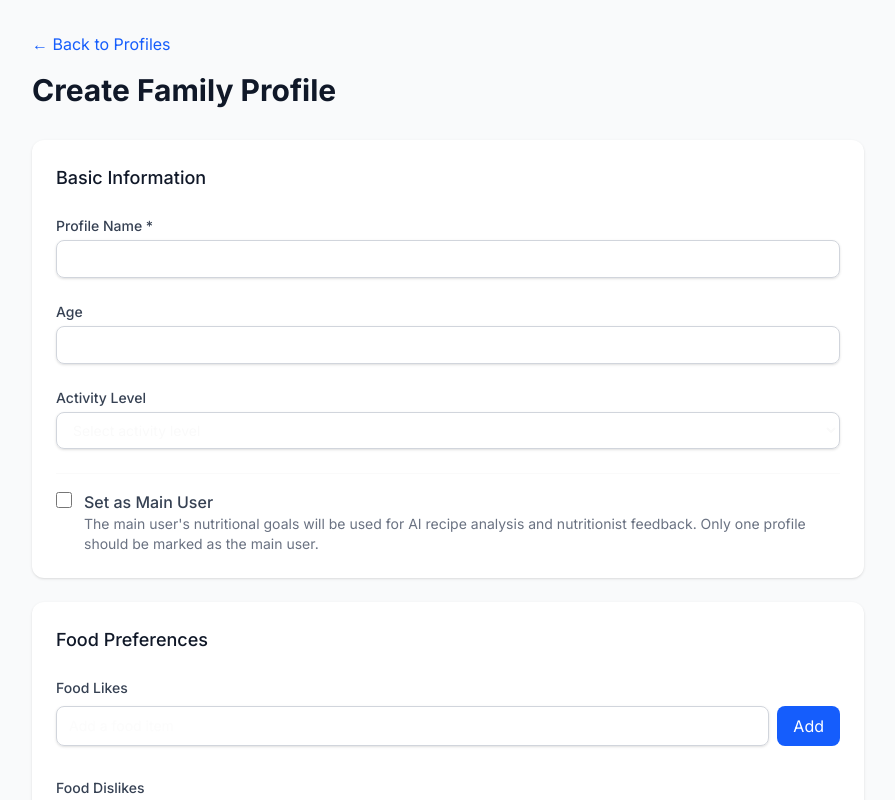
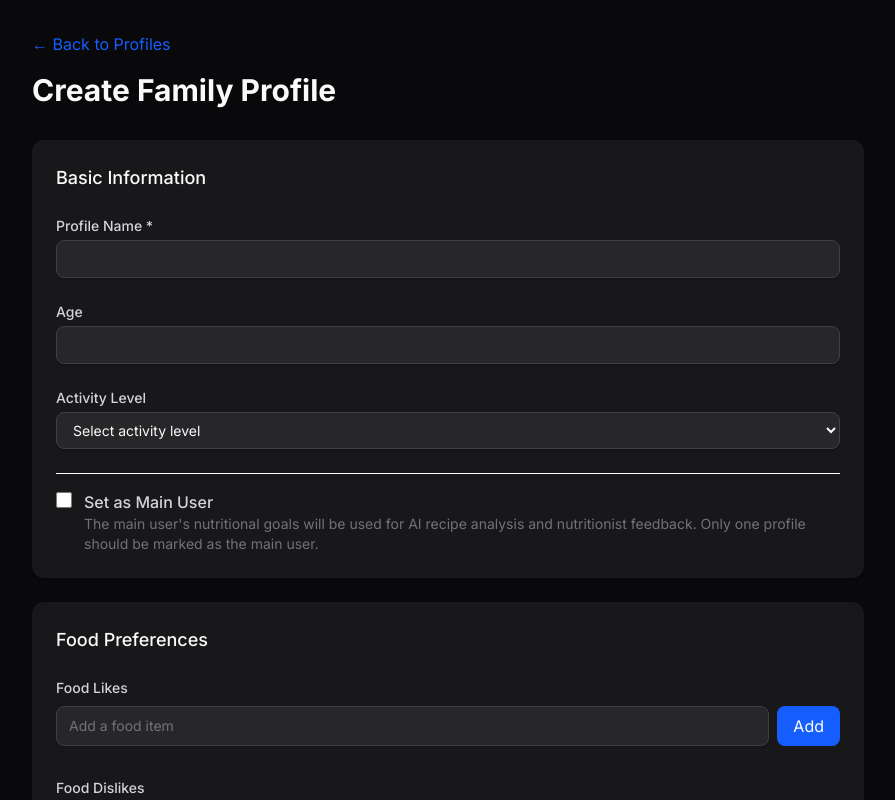
Before and after one commit to chrishadley1983/family-meal-planner, a Next.js app: page /profiles/new in a window 1280 px wide. Shown: the top 800 px of the page, without its empty margins (192-1087 px from the left). Built offline with nearby package versions, Linux system fonts and the light colour scheme.

Commit message:
fix: Restore dark theme by overriding light theme Tailwind classes

```diff
--- a/app/globals.css
+++ b/app/globals.css
@@ -86,12 +86,82 @@
   --radius-full: 9999px;
 }
 
-/* Base styles */
+/* Base styles - Force dark theme across all pages */
 body {
-  background-color: #09090b;
+  background-color: #09090b !important;
   color: #fafafa;
   -webkit-font-smoothing: antialiased;
   -moz-osx-font-smoothing: grayscale;
+}
+
+/* Override light theme backgrounds with dark theme */
+.bg-gray-50,
+.bg-gray-100,
+.bg-white {
+  background-color: #09090b !important;
+}
+
+/* Override light card backgrounds */
+.bg-white.rounded-lg,
+.bg-white.rounded-xl,
+.bg-gray-50.rounded-lg {
+  background-color: #18181b !important;
+  border-color: #27272a !important;
+}
+
+/* Override light text colors */
+.text-gray-900 {
+  color: #fafafa !important;
+}
+
+.text-gray-800 {
+  color: #e4e4e7 !important;
+}
+
+.text-gray-700 {
+  color: #d4d4d8 !important;
+}
+
+.text-gray-600 {
+  color: #a1a1aa !important;
+}
+
+.text-gray-500 {
+  color: #71717a !important;
+}
+
+.text-gray-400 {
+  color: #a1a1aa !important;
+}
+
+/* Override light borders */
+.border-gray-200,
+.border-gray-300 {
+  border-color: #27272a !important;
+}
+
+/* Override light input backgrounds */
+input.border-gray-300,
+select.border-gray-300,
+textarea.border-gray-300 {
+  background-color: #27272a !important;
+  border-color: #3f3f46 !important;
+  color: #fafafa !important;
+}
+
+input.border-gray-300::placeholder,
+textarea.border-gray-300::placeholder {
+  color: #71717a !important;
+}
+
+/* Override shadow styles for dark theme */
+.shadow-sm,
+.shadow {
+  box-shadow: 0 1px 2px 0 rgba(0, 0, 0, 0.3) !important;
+}
+
+.shadow-md {
+  box-shadow: 0 4px 6px -1px rgba(0, 0, 0, 0.3), 0 2px 4px -1px rgba(0, 0, 0, 0.2) !important;
 }
 
 /* Custom scrollbar for dark theme */
```
